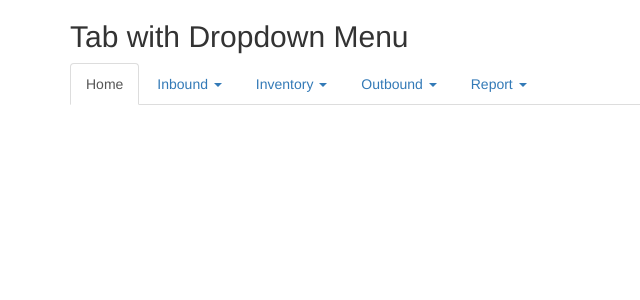
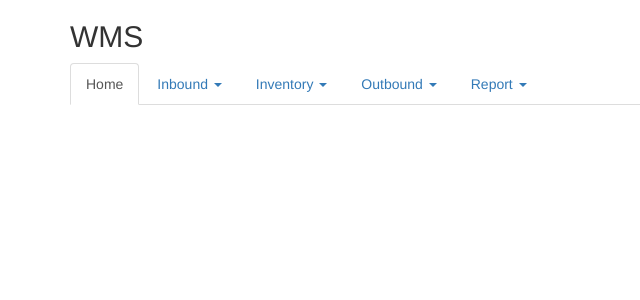
Before and after one commit to midikang/midikang.github.io, a Jekyll site: the page bs/index.html, which Jekyll copies as it is, in a window 1280 px wide. Shown: the top 300 px of the page, without its empty margins (0-640 px from the left). Built offline with Jekyll 4.4.1, drawn with Linux system fonts in a browser that asks for light colours.

Commit message:
minor change

```diff
--- a/bs/index.html
+++ b/bs/index.html
@@ -9,7 +9,7 @@
 <body>
 
 <div class="container">
-  <h2>Tab with Dropdown Menu</h2>
+  <h2>WMS</h2>
   <ul class="nav nav-tabs" role="tablist">
     <li class="active"><a href="#">Home</a></li>
 
```
